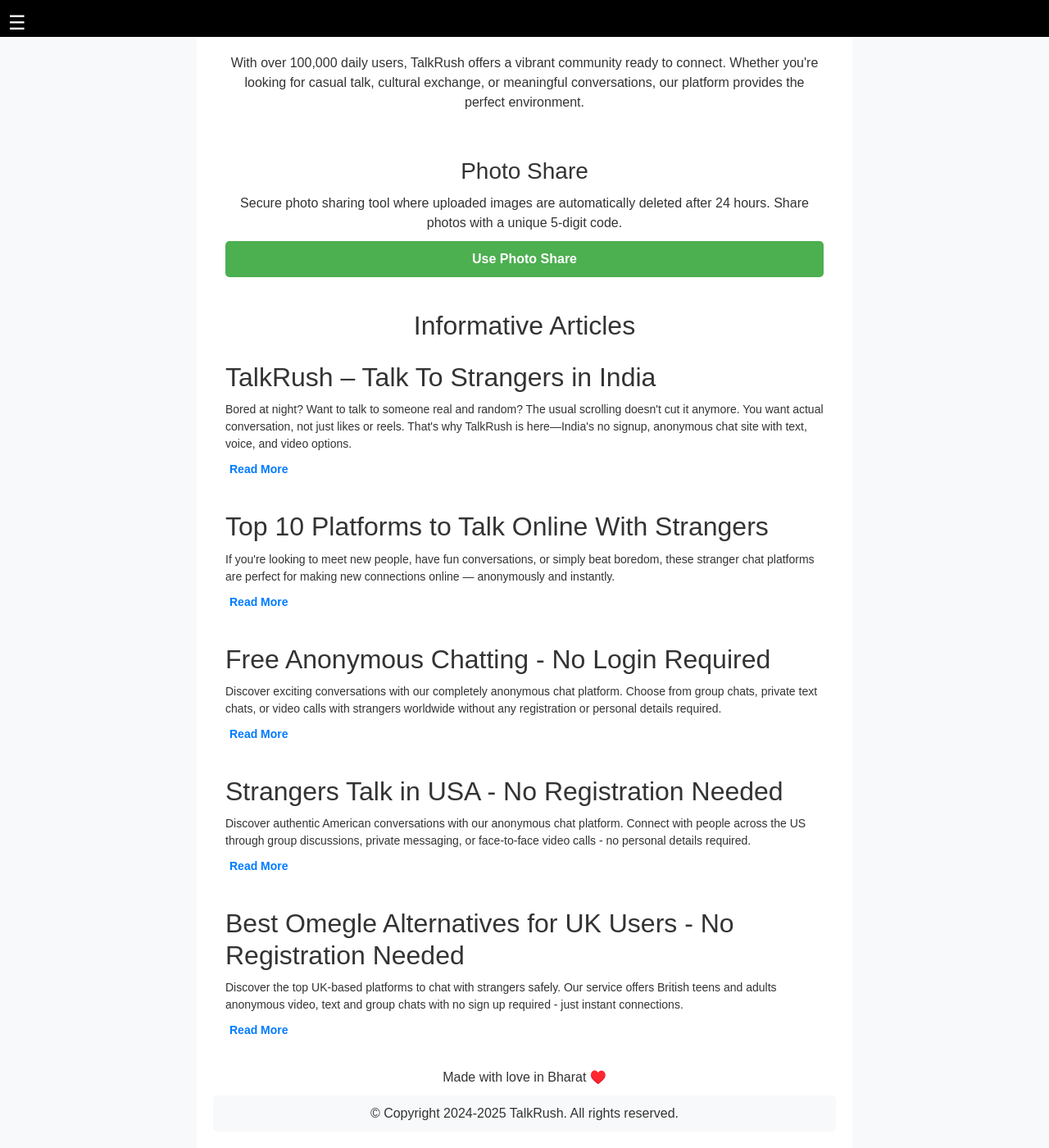
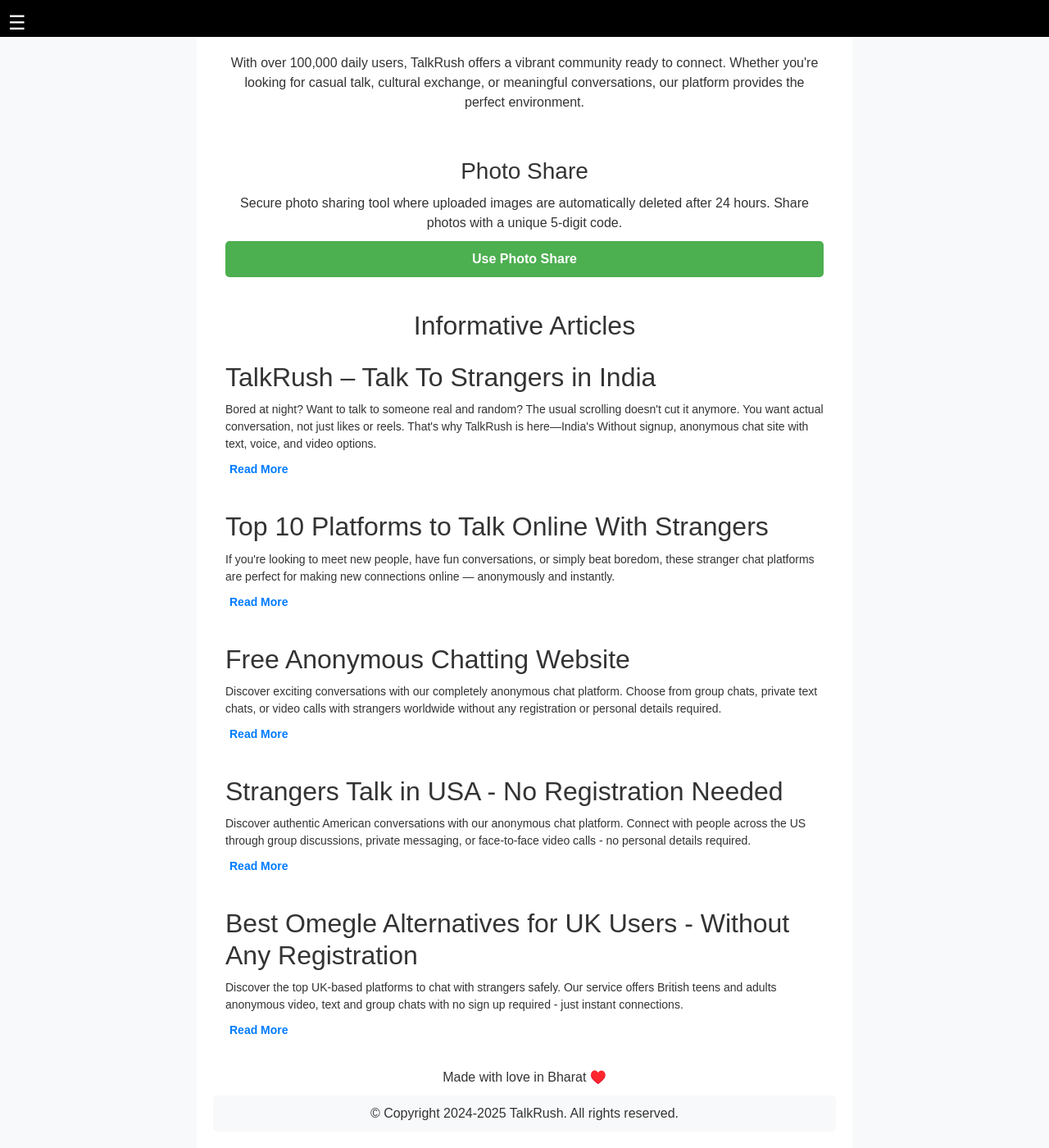
Before and after one commit to shkumaraman/shkumaraman.github.io, a Jekyll site: the page built from index.html, in a window 1280 px wide and 1400 px high, scrolled down 3742 px. Shown: the whole window at 82% size. Built offline with Jekyll 4.4.1, drawn with Linux system fonts in a browser that asks for light colours; some of the changed text lies outside the part shown.

Commit message:
Update index.html

```diff
--- a/index.html
+++ b/index.html
@@ -403,7 +403,7 @@
     <div class="features-grid">
       <div class="feature-item">
         <h4>100% Anonymous</h4>
-        <p>No registration needed. Connect without revealing your identity.</p>
+        <p>No needed registration. Connect without revealing your identity.</p>
       </div>
       <div class="feature-item">
         <h4>Global Community</h4>
@@ -531,7 +531,7 @@
 
   <div class="content">
     <h2>TalkRush – Talk To Strangers in India</h2>
-    <p>Bored at night? Want to talk to someone real and random? The usual scrolling doesn't cut it anymore. You want actual conversation, not just likes or reels. That's why TalkRush is here—India's no signup, anonymous chat site with text, voice, and video options.</p>
+    <p>Bored at night? Want to talk to someone real and random? The usual scrolling doesn't cut it anymore. You want actual conversation, not just likes or reels. That's why TalkRush is here—India's Without signup, anonymous chat site with text, voice, and video options.</p>
     <a href="page/talk-to-strangers-india.html" class="read-more">Read More</a>
   </div>
 
@@ -542,7 +542,7 @@
   </div>
 
   <div class="content">
-    <h2>Free Anonymous Chatting - No Login Required</h2>
+    <h2>Free Anonymous Chatting Website</h2>
     <p>Discover exciting conversations with our completely anonymous chat platform. Choose from group chats, private text chats, or video calls with strangers worldwide without any registration or personal details required.</p>
     <a href="page/chat-with-strangers.html" class="read-more">Read More</a>
   </div>
@@ -554,7 +554,7 @@
   </div>
 
   <div class="content">
-    <h2>Best Omegle Alternatives for UK Users - No Registration Needed</h2>
+    <h2>Best Omegle Alternatives for UK Users - Without Any Registration</h2>
     <p>Discover the top UK-based platforms to chat with strangers safely. Our service offers British teens and adults anonymous video, text and group chats with no sign up required - just instant connections.</p>
     <a href="page/chat-with-strangers-uk.html" class="read-more">Read More</a>
   </div>
```
